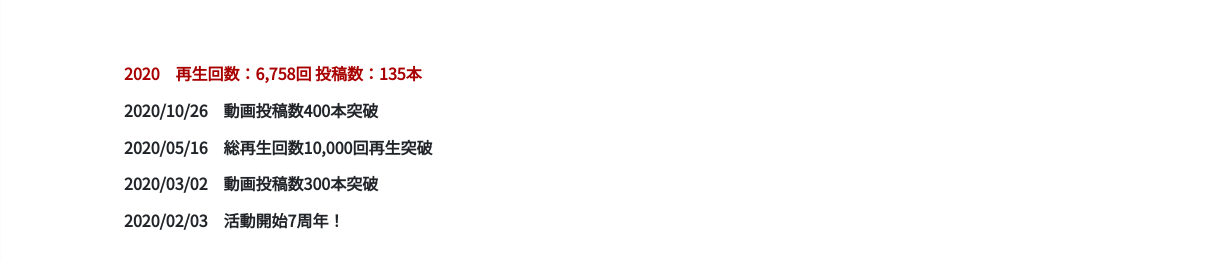
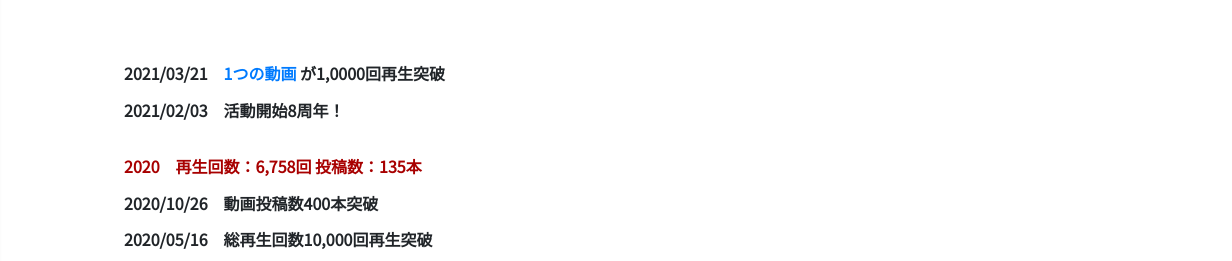
Before and after one commit to ririo08/ririo-Home-Page, a plain HTML site: page HISTORY/index.html in a window 1280 px wide. Shown: the part 287-548 px from the top of the page, 48-1280 px from the left. Drawn offline with Linux system fonts and the light colour scheme.

Commit message:
🛠活動記録を更新しました。

```diff
--- a/HISTORY/index.html
+++ b/HISTORY/index.html
@@ -51,6 +51,11 @@
         </div>
 
         <div class="historyList">
+            <ul class="historyList-ul">
+                <!-- <li class="historyList-li historyRed"><span class="historyList-li_date">2020</span>再生回数：6,758回 投稿数：135本</li> -->
+                <li class="historyList-li"><span class="historyList-li_date">2021/03/21</span><a href="https://youtu.be/fbCT2s9gQ9o" target="_blank" rel="noopener noreferrer">1つの動画</a> が1,0000回再生突破</li>
+                <li class="historyList-li"><span class="historyList-li_date">2021/02/03</span>活動開始8周年！</li>
+            </ul>
             <ul class="historyList-ul">
                 <li class="historyList-li historyRed"><span class="historyList-li_date">2020</span>再生回数：6,758回 投稿数：135本</li>
                 <li class="historyList-li"><span class="historyList-li_date">2020/10/26</span>動画投稿数400本突破</li>
```
Also changed, not shown: HISTORY/twitch.html (+5 -0 lines).
